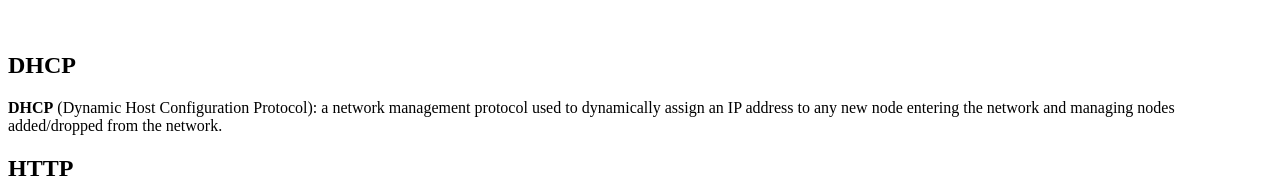
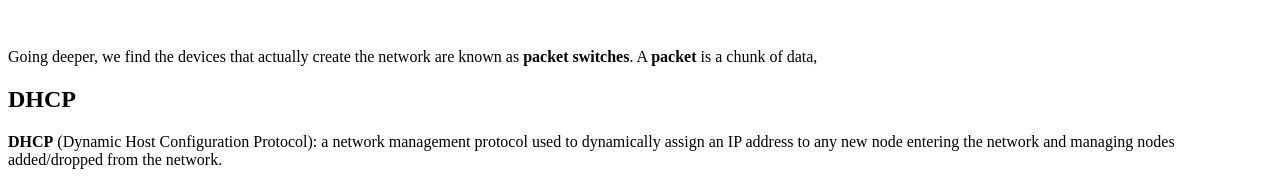
Before and after one commit to shelwinsunga/nintern-docs, a Next.js app: page /Terminology/protocols in a window 1280 px wide. Shown: the part 1203-1381 px from the top of the page. Built offline with nearby package versions, Linux system fonts and the light colour scheme.

Commit message:
updated github link

```diff
--- a/pages/Terminology/protocols.mdx
+++ b/pages/Terminology/protocols.mdx
@@ -50,7 +50,7 @@ is in the order of *billions*. We call these devices **hosts** or end systems (b
 
 <br />
 
-
+Going deeper, we find the devices that actually create the network are known as **packet switches**. A **packet** is a chunk of data,
 ## DHCP
 
 **DHCP** (Dynamic Host Configuration Protocol): a network management protocol used to dynamically assign an IP address to any new node entering the network and managing nodes added/dropped from the network.
--- a/theme.config.js
+++ b/theme.config.js
@@ -1,5 +1,5 @@
 export default {
-  github: 'https://github.com/shelwinsunga',
+  github: 'https://github.com/shelwinsunga/nintern-docs',
   docsRepositoryBase: 'https://github.com/shelwinsunga/nintern-docs',
   titleSuffix: ' – Nextra',
   logo: (
```
